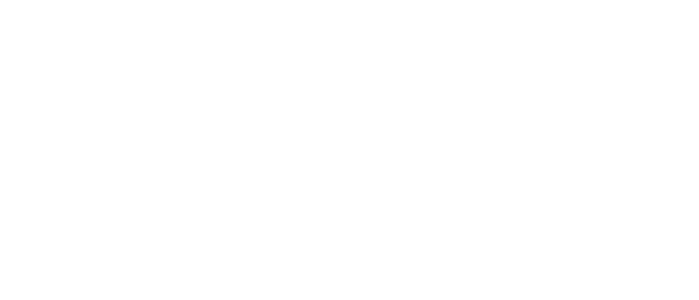
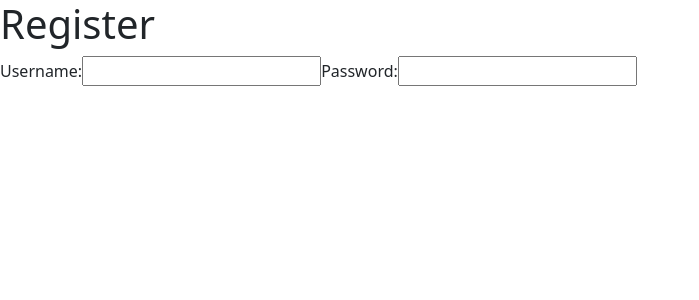
Before and after one commit to JustinsHub/Coffee_Me, a React (Create React App) app: page /admin-register in a window 1280 px wide. Shown: the top 300 px of the page, without its empty margins (0-699 px from the left). Built offline with nearby package versions, Linux system fonts and the light colour scheme.

Commit message:
Added admin register/login/NotFound components

```diff
--- a/src/components/AdminLogin.tsx
+++ b/src/components/AdminLogin.tsx
@@ -1,7 +1,7 @@
 import React from "react";
 
 const AdminLogin: React.FC = () => {
-    //must be a secret way to login admin // make it a protected route.
+    //must be a secret way to login admin // make it a protected route by password?
     //create register
     //create login
     //when logged in redirects to reviews page for admin ready to approve or reject a fact. (fact and approve/reject/edit?)
@@ -9,7 +9,21 @@
 
     return (
     <div>
-        AdminLogin
+        <form>
+            <h1>Login</h1>
+            <label>Username:</label>
+            <input
+            type="text"
+            name=""
+            value=""
+            />
+            <label>Password:</label>
+            <input
+            type="text"
+            name=""
+            value=""
+            />
+        </form>
     </div>)
 }
 
--- /dev/null
+++ b/src/components/AdminRegister.tsx
@@ -0,0 +1,25 @@
+import React from "react";
+
+const RegisterLogin: React.FC = () => {
+
+    return (
+    <div>
+        <form>
+            <h1>Register</h1>
+            <label>Username:</label>
+            <input
+            type="text"
+            name=""
+            value=""
+            />
+            <label>Password:</label>
+            <input
+            type="text"
+            name=""
+            value=""
+            />
+        </form>
+    </div>)
+}
+
+export default RegisterLogin
--- /dev/null
+++ b/src/components/NotFound.tsx
@@ -0,0 +1,17 @@
+import React from "react";
+
+const NotFound: React.FC = () => {
+    //must be a secret way to login admin // make it a protected route by password?
+    //create register
+    //create login
+    //when logged in redirects to reviews page for admin ready to approve or reject a fact. (fact and approve/reject/edit?)
+    //admin can see all facts that are approved and must be protected routes.
+
+    return (
+    <div>
+        <h1>Page not found.</h1>
+    </div>
+    )
+}
+
+export default NotFound
--- a/src/components/Routes.tsx
+++ b/src/components/Routes.tsx
@@ -1,7 +1,9 @@
 import React from "react";
 import  {Switch, Route} from 'react-router-dom'
 import AdminLogin from "./AdminLogin";
+import RegisterLogin from "./AdminRegister";
 import Main from "./Main";
+import NotFound from "./NotFound";
 
 //Make Routes just for admin login/
 //Admin login redirected to AdminPage
@@ -15,8 +17,16 @@
                     <AdminLogin/>
                 </Route>
 
+                <Route exact path="/admin-register">
+                    <RegisterLogin/>
+                </Route>
+
                 <Route exact path ="/">
                     <Main/>
+                </Route>
+
+                <Route>
+                    <NotFound/>
                 </Route>
             </Switch>
         </div>
```
